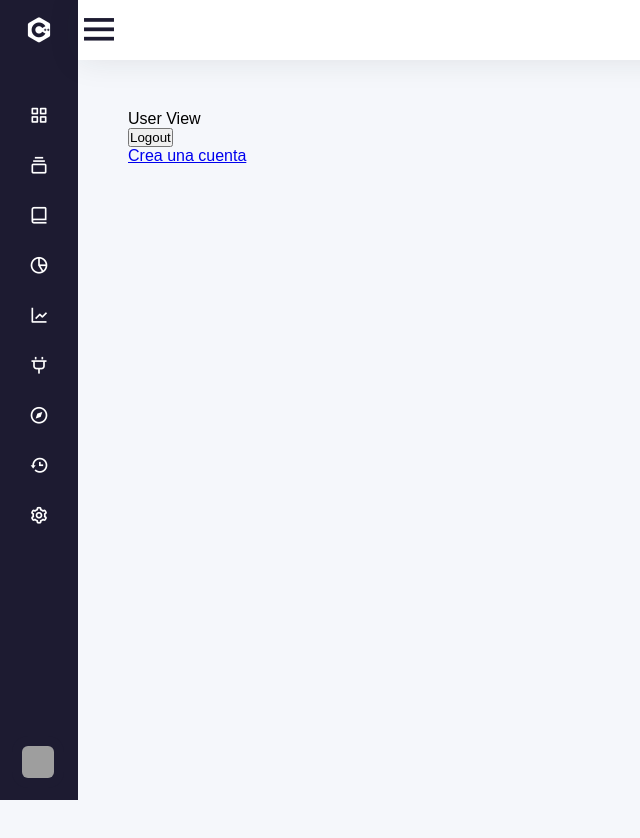
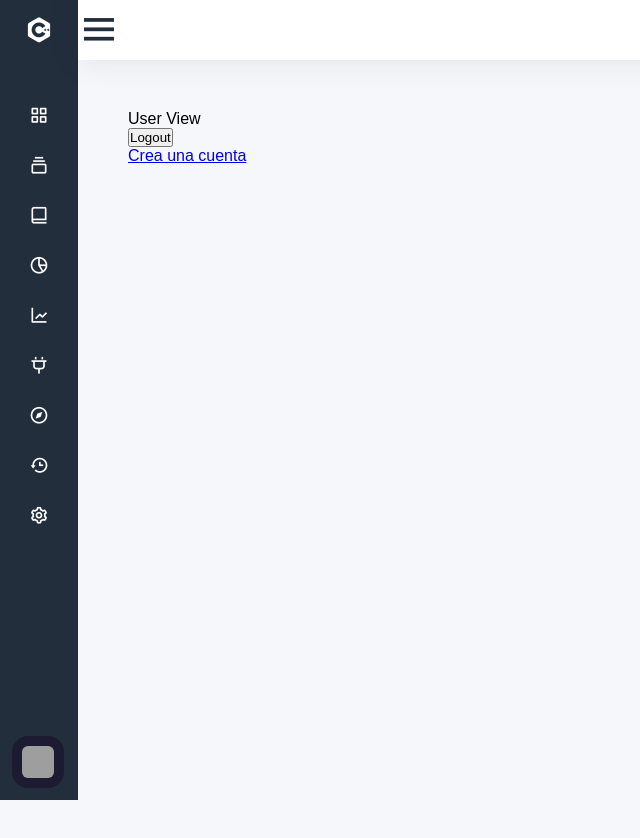
Before and after one commit to juliolh0686/salarycontrol, a Vue app: page /main in a window 1280 px wide. Shown: the top 838 px of the page, without its empty margins (0-640 px from the left). Built offline with nearby package versions, Linux system fonts and the light colour scheme; grey boxes are pictures that could not be loaded.

Commit message:
first commit

```diff
--- a/src/assets/menu.css
+++ b/src/assets/menu.css
@@ -1,3 +1,4 @@
 body {
   background-color: #f5f7fb;
+  font-family: "Inter","Helvetica Neue",Arial,-apple-system,BlinkMacSystemFont,"Segoe UI",Roboto,"Noto Sans",sans-serif,"Apple Color Emoji","Segoe UI Emoji","Segoe UI Symbol","Noto Color Emoji";
 }
--- a/src/components/MenuComponent.vue
+++ b/src/components/MenuComponent.vue
@@ -155,7 +155,7 @@ onMounted(() => {
   font-size: 45px;
   position:fixed;
   left: 250px;
-  color: #1d1b31;
+  color: #222E3C;
   cursor: pointer;
   float: right;
   transition: all 0.4s ease;
@@ -171,10 +171,10 @@ onMounted(() => {
   left: 0; */
   height: 100vh;
   width: 260px;
-  background: #1d1b31;
+  background: #222E3C;
   /* z-index: 100; */
   transition: all 0.5s ease;
-  color: #E4E9F7;
+  color: #959699;
 }
 
 .nav-links {
@@ -274,7 +274,7 @@ onMounted(() => {
 .sidebar .nav-links li a .link_name{
   font-size: 18px;
   font-weight: 400;
-  color: #fff;
+  color: #8a8484;
   transition: all 0.4s ease;
 }
 .sidebar.close .nav-links li a .link_name{
```
